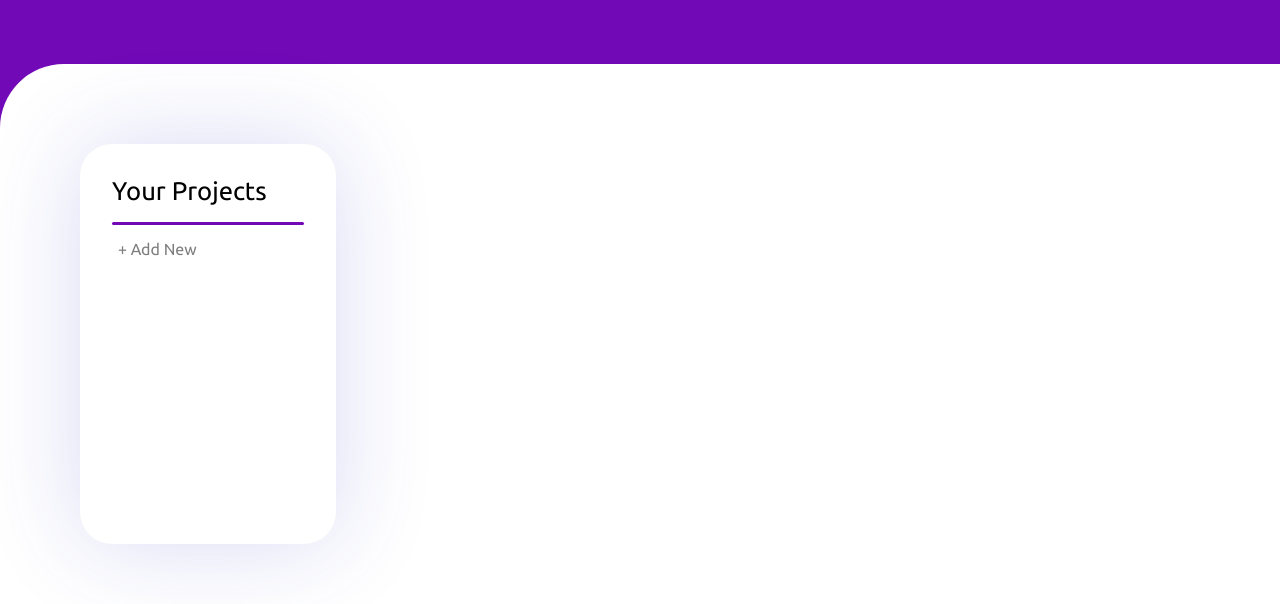
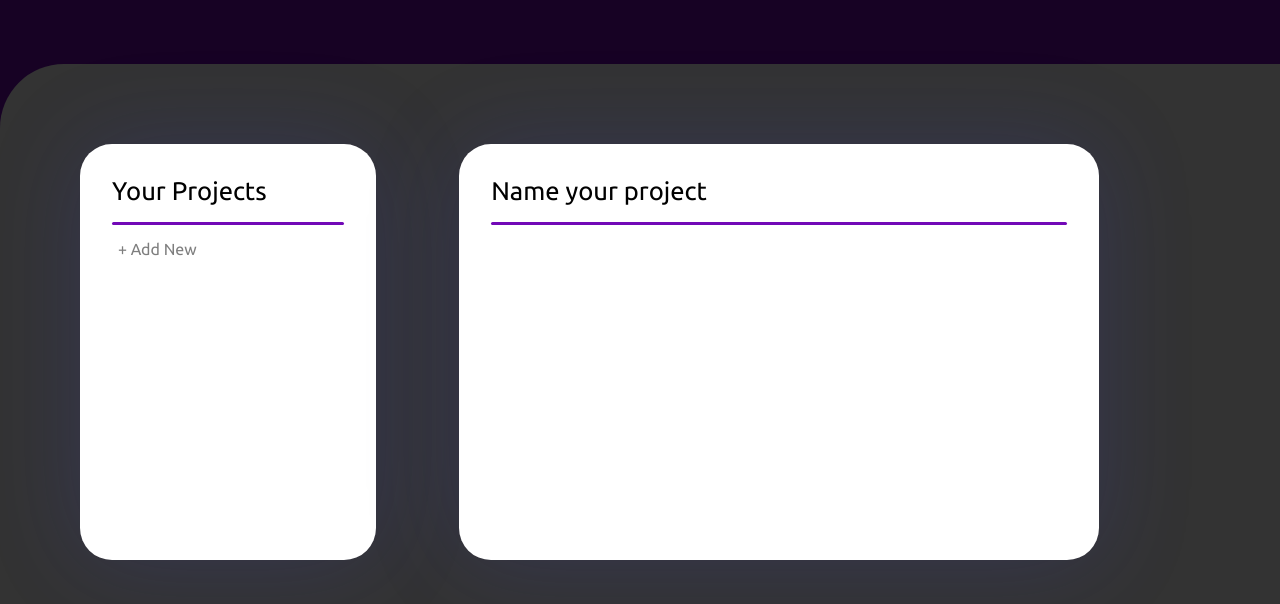
Before and after one commit to zephkelly/todo-app, a website: page src/index.html in a window 1280 px wide. Both pictures are taken after a click on the button "+ Add New". Drawn offline with Linux system fonts and the light colour scheme.

Commit message:
Add blackout effect and add new project panel

```diff
--- a/package.json
+++ b/package.json
@@ -25,6 +25,7 @@
   "devDependencies": {
     "css-loader": "^6.7.3",
     "html-webpack-plugin": "^5.5.0",
-    "style-loader": "^3.3.1"
+    "style-loader": "^3.3.1",
+    "webpack-dev-server": "^4.11.1"
   }
 }
--- a/src/index.html
+++ b/src/index.html
@@ -11,16 +11,18 @@
       href="https://fonts.googleapis.com/css2?family=Ubuntu:wght@300;400;700&display=swap"
       rel="stylesheet"
     />
+    <link rel="stylesheet" href="style.css" />
     <title>To.do</title>
   </head>
   <body>
+    <div class="background-darken hidden"></div>
     <header>
       <div id="header"></div>
     </header>
     <main>
-      <div class="projects-panel">
+      <div class="projects-panel panel">
         <div class="content">
-          <h2 id="projects-label">Your Projects</h2>
+          <h2 id="projects-label" class="label">Your Projects</h2>
           <div class="spacer"></div>
           <div class="wrapper">
             <nav>
@@ -29,6 +31,15 @@
           </div>
         </div>
       </div>
+      <div class="add-project panel hidden">
+        <div class="content">
+          <h2 class="label">Name your project</h2>
+          <div class="spacer"></div>
+        </div>
+      </div>
     </main>
+    <footer>
+      <script src="index.js"></script>
+    </footer>
   </body>
 </html>
--- a/src/index.js
+++ b/src/index.js
@@ -1,5 +1,5 @@
-import { compareAsc, format } from "date-fns"
-import "./style.css"
+//import { compareAsc, format } from "date-fns"
+//import "./style.css"
 
 const projectsList = document.getElementById("projects-list")
 const todoPanel = document.getElementById("todo-panel")
@@ -62,7 +62,27 @@ const render = () => {}
 
 const init = () => {}
 
-iwindow.onload = () => nit()
+//DOM interaction
+const backgroundDarken = document.querySelector(".background-darken")
+//Project panel
+const addProjectButton = document.getElementById("btn-new-project")
+const projectsPanel = document.querySelector(".projects-panel")
+const addProjectPanel = document.querySelector(".add-project")
 
-//DOM interaction
-const addProjectButton = document.getElementById("btn-new-project")
+let addProjectPanelOpen = false
+
+addProjectButton.addEventListener("click", () => {
+  addProjectPanelOpen = !addProjectPanelOpen
+
+  if (addProjectPanelOpen) {
+    console.log("hello")
+    projectsPanel.style.zIndex = 1
+    backgroundDarken.classList.remove("hidden")
+    addProjectPanel.classList.remove("hidden")
+  } else {
+    console.log("world")
+    projectsPanel.style.zIndex = 0
+    backgroundDarken.classList.add("hidden")
+    addProjectPanel.classList.add("hidden")
+  }
+})
--- a/src/style.css
+++ b/src/style.css
@@ -1,12 +1,27 @@
 :root {
   --obsidian-background: #7209b7;
   --obsidian-panel-background: #ffffff;
+}
+
+.background-darken {
+  background-color: rgb(0, 0, 0);
+  opacity: 0.8;
+  position: absolute;
+  top: 0;
+  width: 100vw;
+  height: 100vh;
+  z-index: 1;
+}
+
+.hidden {
+  display: none;
 }
 
 body {
   margin: 0;
   height: 100vh;
   background-color: var(--obsidian-background);
+  overflow: hidden;
 }
 
 main {
@@ -30,18 +45,36 @@ main {
   left: 5rem;
   top: 5rem;
   height: 50vh;
-  min-height: 20rem;
+  min-height: 26rem;
+  min-width: 18.5rem;
   width: 20%;
+  z-index: 0;
+}
+
+.add-project {
+  position: relative;
+  left: 10.2rem;
+  top: 5rem;
+  height: 50vh;
+  min-height: 26rem;
+  min-width: 18.5rem;
+  width: 50%;
+  z-index: 1;
+}
+
+.panel {
   background-color: var(--obsidian-panel-background);
   box-shadow: 0rem 0rem 6rem rgba(64, 68, 201, 0.2);
   border-radius: 2rem;
 }
 
+.panel * {
+  font-family: "Ubuntu", sans-serif;
+}
+
 .content {
   height: 100%;
   padding: 2rem;
-  padding-left: 2rem;
-  padding-right: 2rem;
   display: flex;
   flex-direction: column;
   align-items: center;
@@ -52,11 +85,7 @@ main {
   width: 100%;
 }
 
-.projects-panel * {
-  font-family: "Ubuntu", sans-serif;
-}
-
-#projects-label {
+.label {
   font-size: 1.6rem;
   font-weight: 400;
   width: 100%;
```
Also changed, not shown: 1 other file.
